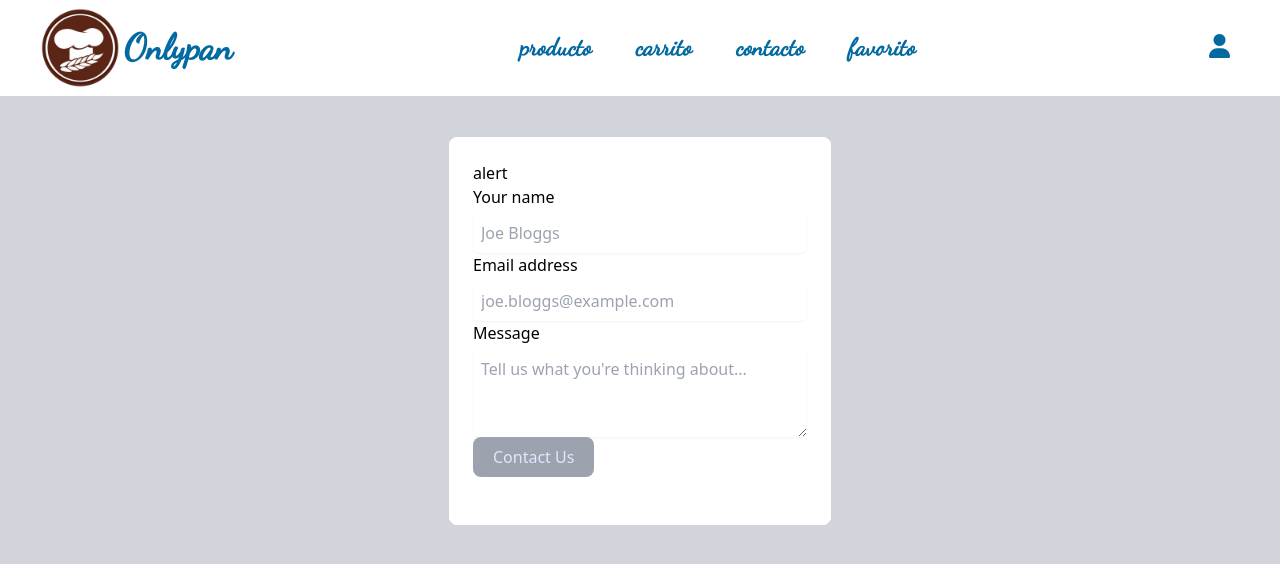
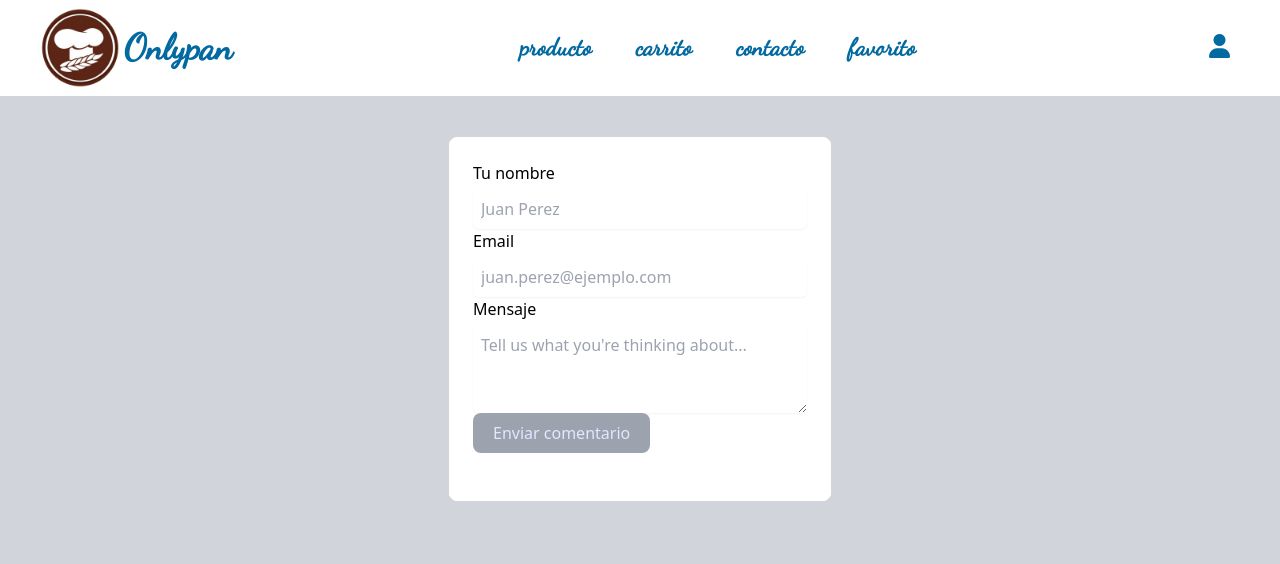
Before and after one commit to Brai99chavez/onlypan-frontend, a React (Create React App) app: page /contacto in a window 1280 px wide. Shown: the top 564 px of the page. Built offline with nearby package versions, Linux system fonts and the light colour scheme.

Commit message:
traducir contacto

```diff
--- a/src/components/Contact/Contact.jsx
+++ b/src/components/Contact/Contact.jsx
@@ -1,49 +1,62 @@
-import React from 'react'
-import "./Contact.css"
-import emailjs from "@emailjs/browser"
-import Swal from 'sweetalert2'
+import React from 'react';
+import './Contact.css';
+import emailjs from '@emailjs/browser';
+import Swal from 'sweetalert2';
 
 export default function Contact() {
-
   const successAlert = () => {
     Swal.fire({
       html: '<b className="alerta">Contacto enviado</b>',
       icon: 'success',
       timer: '5000',
       timerProgressBar: true,
-            })
-        }
+    });
+  };
   const sendEmail = (e) => {
-        e.preventDefault()
-        emailjs.sendForm("service_jvpz93g", "template_5gf7yok", e.target, "qKN3lKyzYHg0cRgvh")
-            .then(res => {
-                console.log(res)
-                return successAlert()
-            })
+    e.preventDefault();
+    emailjs
+      .sendForm(
+        'service_jvpz93g',
+        'template_5gf7yok',
+        e.target,
+        'qKN3lKyzYHg0cRgvh'
+      )
+      .then((res) => {
+        console.log(res);
+        return successAlert();
+      });
     // .catch(err => console.log(err))
-        e.target.reset()
-    }
+    e.target.reset();
+  };
   return (
     <div class="Contact">
       <div class="Contact-container">
-                <button onClick={e=>successAlert(e)}>alert</button>
-                <form  onSubmit={e=>sendEmail(e)}>
+        <form onSubmit={(e) => sendEmail(e)}>
           <label class="Contact-detail">
-                        <span >Your name</span>
-                        <input type="text" name="name" placeholder="Joe Bloggs"
+            <span>Tu nombre</span>
+            <input type="text" name="name" placeholder="Juan Perez" required />
+          </label>
+          <label class="Contact-detail">
+            <span>Email</span>
+            <input
+              name="email"
+              type="email"
+              placeholder="juan.perez@ejemplo.com"
+              required
             />
           </label>
           <label class="Contact-detail">
-                        <span >Email address</span>
-                        <input name="email" type="email" placeholder="joe.bloggs@example.com" required/>
-                    </label>
-                    <label class="Contact-detail">
-                        <span >Message</span>
-                        <textarea name="message" rows="3" placeholder="Tell us what you're thinking about..."/>
+            <span>Mensaje</span>
+            <textarea
+              required
+              name="message"
+              rows="3"
+              placeholder="Tell us what you're thinking about..."
+            />
           </label>
           <div class="Contact-button">
             <button class="btn" type="submit">
-                            Contact Us
+              Enviar comentario
             </button>
           </div>
         </form>
```
Lines whose indentation alone changed are shown as unchanged.
